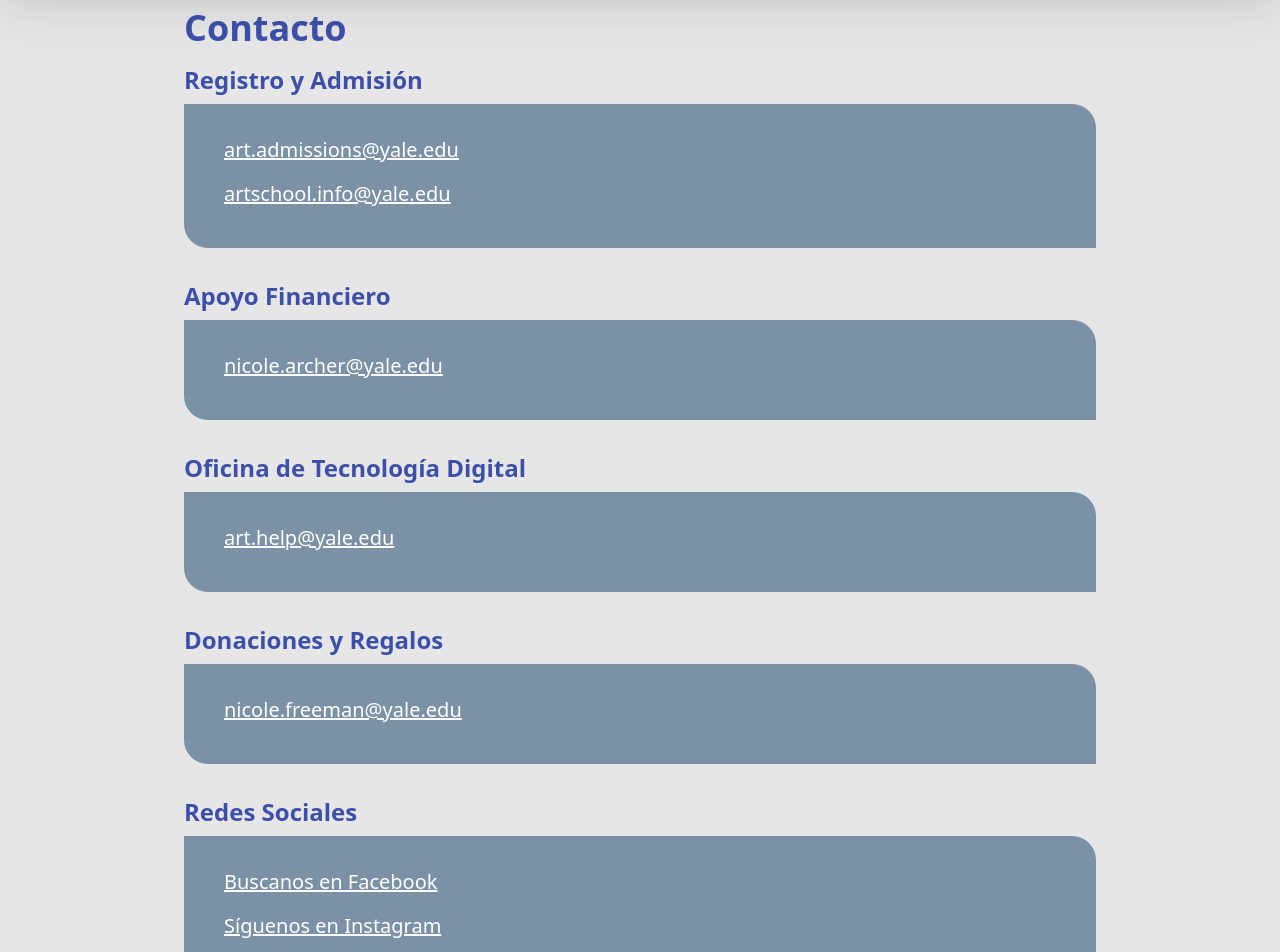
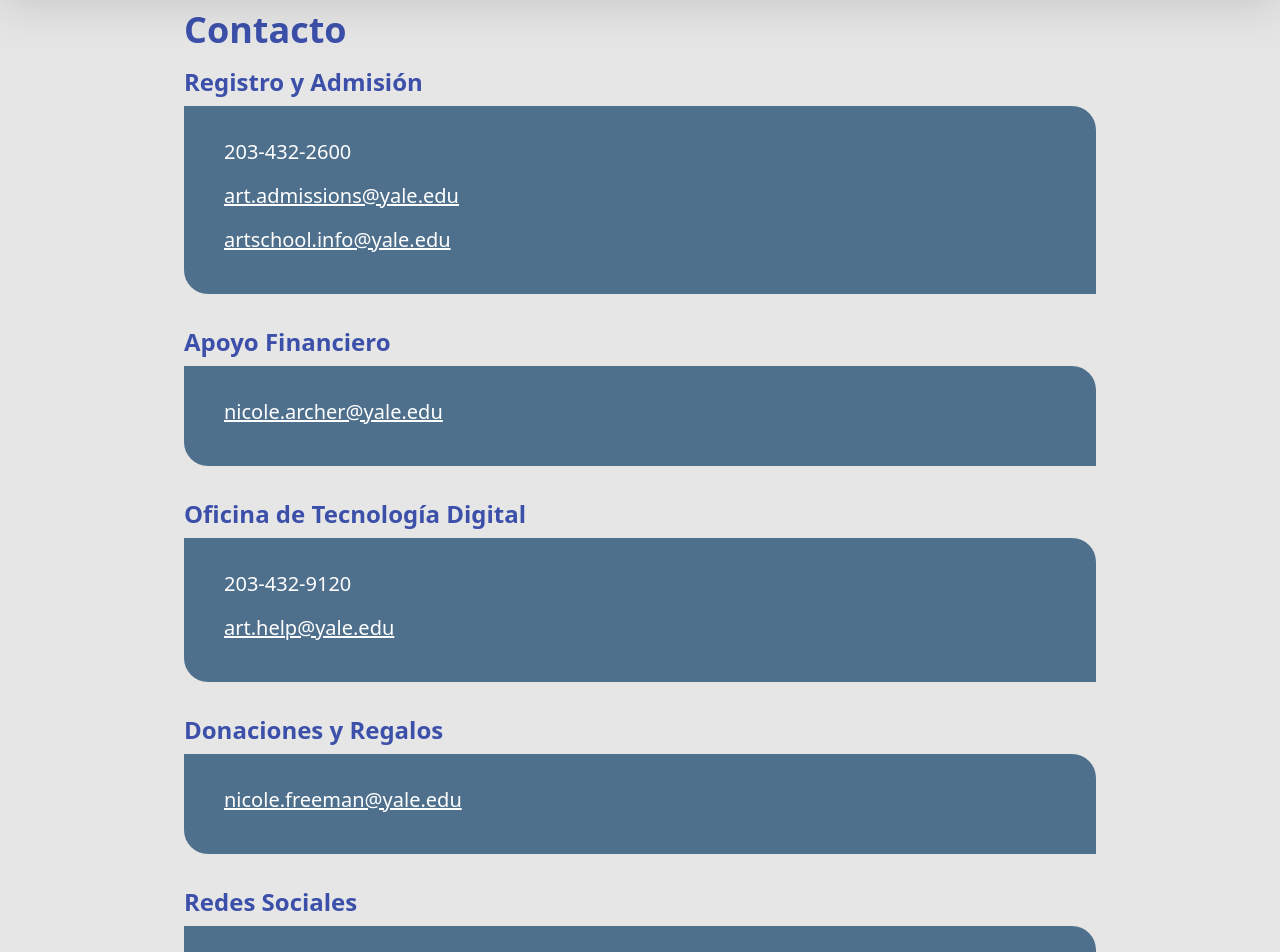
Before and after one commit to IvanHnilicka/yale-website, an Angular app: page /contacto in a window 1280 px wide. Shown: the part 140-1092 px from the top of the page. Built offline with nearby package versions, Linux system fonts and the light colour scheme; what @angular/fire would draw is missing.

Commit message:
Arreglo en tamaño de noticias para version movil

```diff
--- a/src/app/contacto/contacto.component.html
+++ b/src/app/contacto/contacto.component.html
@@ -43,7 +43,8 @@
             <!-- Contacto -->
             <div>
                 <h1 class="text-lg pb-2 font-bold text-savoyBlue sm:text-2xl md:pt-4">Registro y Admisión</h1>
-                <div class="p-4 flex flex-col items-center bg-indigo/50 rounded-bl-3xl rounded-tr-3xl md:items-start md:pl-10 md:p-8">
+                <div class="p-4 flex flex-col items-center bg-indigo/70 rounded-bl-3xl rounded-tr-3xl md:items-start md:pl-10 md:p-8">
+                    <p class="text-sm text-white mb-2 md:mb-4 md:text-lg xl:text-xl">203-432-2600</p>
                     <a class="text-sm text-white underline mb-2 md:mb-4 md:text-lg xl:text-xl" href="mailto:art.admissions@yale.edu">art.admissions@yale.edu</a>
                     <a class="text-sm text-white underline mb-2 md:text-lg xl:text-xl" href="mailto:artschool.info@yale.edu">artschool.info@yale.edu</a>
                 </div>
@@ -52,7 +53,7 @@
             <!-- Contacto -->
             <div class="my-4">
                 <h1 class="text-lg pb-2 font-bold text-savoyBlue sm:text-2xl md:pt-4">Apoyo Financiero</h1>
-                <div class="p-4 flex flex-col items-center bg-indigo/50 rounded-bl-3xl rounded-tr-3xl md:items-start md:pl-10 md:p-8">
+                <div class="p-4 flex flex-col items-center bg-indigo/70 rounded-bl-3xl rounded-tr-3xl md:items-start md:pl-10 md:p-8">
                     <a class="text-sm text-white underline mb-2 md:text-lg xl:text-xl" href="mailto:nicole.archer@yale.edu">nicole.archer@yale.edu</a>
                 </div>
             </div>
@@ -60,7 +61,8 @@
             <!-- Contacto -->
             <div class="my-4">
                 <h1 class="text-lg pb-2 font-bold text-savoyBlue sm:text-2xl md:pt-4">Oficina de Tecnología Digital</h1>
-                <div class="p-4 flex flex-col items-center bg-indigo/50 rounded-bl-3xl rounded-tr-3xl md:items-start md:pl-10 md:p-8">
+                <div class="p-4 flex flex-col items-center bg-indigo/70 rounded-bl-3xl rounded-tr-3xl md:items-start md:pl-10 md:p-8">
+                    <p class="text-sm text-white mb-2 md:mb-4 md:text-lg xl:text-xl">203-432-9120</p>
                     <a class="text-sm text-white underline mb-2 md:text-lg xl:text-xl" href="mailto:art.help@yale.edu">art.help@yale.edu</a>
                 </div>
             </div>
@@ -68,7 +70,7 @@
             <!-- Contacto -->
             <div class="my-4">
                 <h1 class="text-lg pb-2 font-bold text-savoyBlue sm:text-2xl md:pt-4">Donaciones y Regalos</h1>
-                <div class="p-4 flex flex-col items-center bg-indigo/50 rounded-bl-3xl rounded-tr-3xl md:items-start md:pl-10 md:p-8">
+                <div class="p-4 flex flex-col items-center bg-indigo/70 rounded-bl-3xl rounded-tr-3xl md:items-start md:pl-10 md:p-8">
                     <a class="text-sm text-white underline mb-2 md:text-lg xl:text-xl" href="mailto:nicole.freeman@yale.edu">nicole.freeman@yale.edu</a>
                 </div>
             </div>
@@ -76,7 +78,7 @@
             <!-- Contacto -->
             <div class="my-4">
                 <h1 class="text-lg pb-2 font-bold text-savoyBlue sm:text-2xl md:pt-4">Redes Sociales</h1>
-                <div class="p-4 flex flex-col items-center bg-indigo/50 rounded-bl-3xl rounded-tr-3xl md:items-start md:pl-10 md:p-8">
+                <div class="p-4 flex flex-col items-center bg-indigo/70 rounded-bl-3xl rounded-tr-3xl md:items-start md:pl-10 md:p-8">
                     <a class="text-sm text-white underline mb-2 md:mb-4 md:text-lg xl:text-xl" href="https://www.facebook.com/YaleSchoolofArt/" target="_blank">Buscanos en Facebook</a>
                     <a class="text-sm text-white underline mb-2 md:mb-4 md:text-lg xl:text-xl" href="https://www.instagram.com/yaleschoolofart/" target="_blank">Síguenos en Instagram</a>
                     <a class="text-sm text-white underline mb-2 md:text-lg xl:text-xl" href="https://www.youtube.com/channel/UCDwJT0mYodTSodcpH-hGmdA" target="_blank">Suscríbete en Youtube</a>
--- a/src/app/inicio/inicio.component.html
+++ b/src/app/inicio/inicio.component.html
@@ -42,11 +42,11 @@
                 <img class="w-4" src="../../assets/chevron-left.svg" alt="&lt;">
             </button>
             <!-- Contenedor de Noticias -->
-            <div class="w-full h-full flex justify-center sm:justify-between md:gap-4 lg:justify-center lg:gap-12 xl:justify-between xl:gap-4">
+            <div class="w-full flex sm:justify-between md:gap-4 lg:justify-center lg:gap-12 xl:justify-between xl:gap-4">
                 <!-- Noticia -->
-                <div class="swiper-img w-[250px] h-full md:w-[320px] md:mx-0 lg:w-[360px] xl:w-4/12 animate-fade">
+                <div class="swiper-img w-full h-full md:w-[320px] md:mx-0 lg:w-[360px] xl:w-4/12 animate-fade">
                     <img draggable="false" class="w-full h-[160px] mb-4 lg:h-[200px] xl:h-64" src="https://firebasestorage.googleapis.com/v0/b/yale-school-of-art.appspot.com/o/noticias%2Fnoticia_1.jpg?alt=media&token=c2e08142-77e5-426d-a457-b291740a7d49" alt="Noticia">
-                    <h1 class="text-base font-semibold md:text-xl">Visita la galeria de Arte ubicada dentro de la Universidad</h1>
+                    <h1 class="pr-6 text-base font-semibold md:pr-0 md:text-xl">Visita la galeria de Arte ubicada dentro de la Universidad</h1>
                 </div>
 
                 <!-- Noticia -->
```
